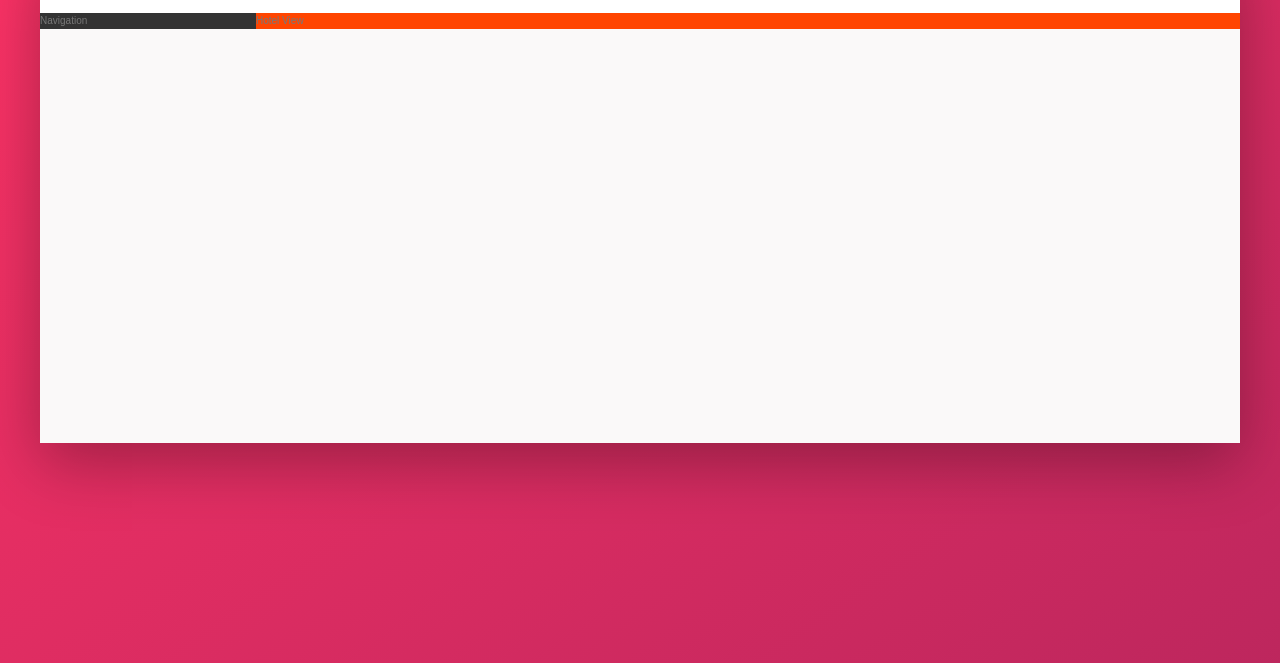
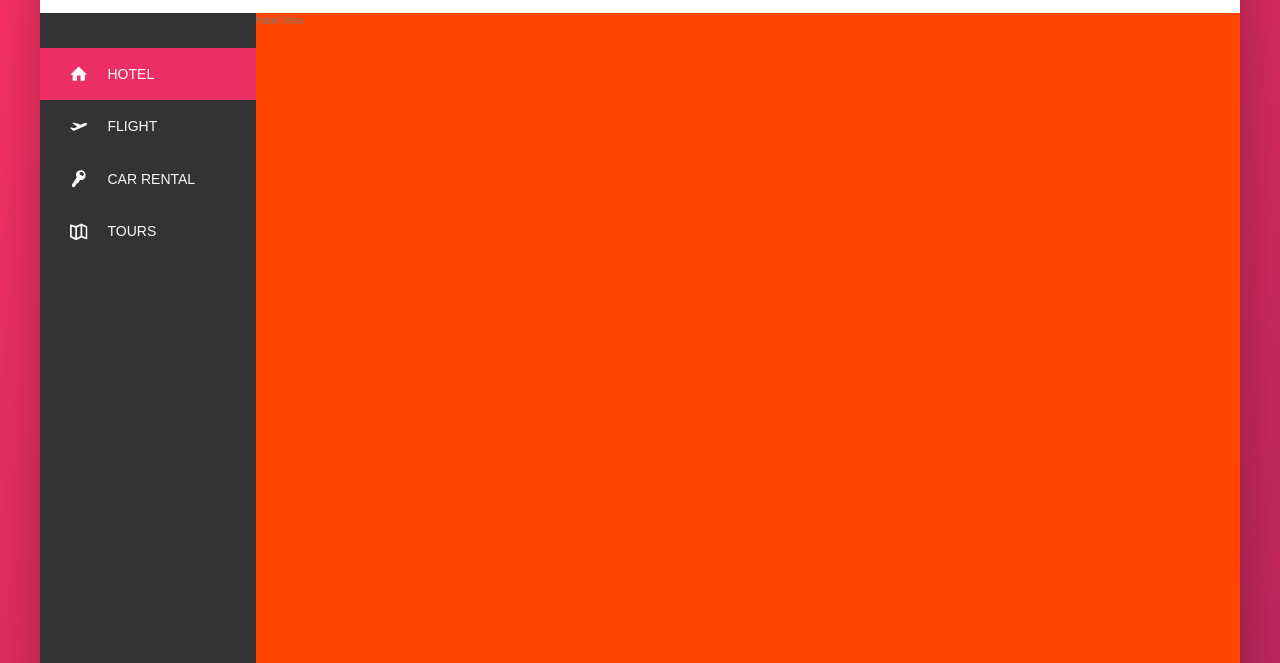
Before and after one commit to prinpadure/Flexbox-Trillo, a website: page index.html in a window 1280 px wide. Shown: the part 137-800 px from the top of the page. Drawn offline with nearby package versions, Linux system fonts and the light colour scheme; files that its build step writes are made by us from their sources.

Commit message:
commit of navigation

```diff
--- a/index.html
+++ b/index.html
@@ -57,7 +57,53 @@
                 </nav>
             </header>
             <div class="content">
-                <nav class="sidebar">Navigation</nav>
+                <nav class="sidebar">
+                    <ul class="side-nav">
+                        <li class="side-nav__item side-nav__item--active">
+                            <a href="#" class="side-nav__link">
+                                <svg class="side-nav__icon">
+                                    <use
+                                        xlink:href="img/sprite.svg#icon-home"
+                                    ></use>
+                                </svg>
+                                <span>Hotel</span>
+                            </a>
+                        </li>
+                        <li class="side-nav__item">
+                            <a href="#" class="side-nav__link">
+                                <svg class="side-nav__icon">
+                                    <use
+                                        xlink:href="img/sprite.svg#icon-aircraft-take-off"
+                                    ></use>
+                                </svg>
+                                <span>Flight</span>
+                            </a>
+                        </li>
+                        <li class="side-nav__item">
+                            <a href="#" class="side-nav__link">
+                                <svg class="side-nav__icon">
+                                    <use
+                                        xlink:href="img/sprite.svg#icon-key"
+                                    ></use>
+                                </svg>
+                                <span>Car rental</span>
+                            </a>
+                        </li>
+                        <li class="side-nav__item">
+                            <a href="#" class="side-nav__link">
+                                <svg class="side-nav__icon">
+                                    <use
+                                        xlink:href="img/sprite.svg#icon-map"
+                                    ></use>
+                                </svg>
+                                <span>Tours</span>
+                            </a>
+                        </li>
+                    </ul>
+                    <div class="legal">
+                        &copy; 2020 by trillo. All rights reserved
+                    </div>
+                </nav>
                 <main class="hotel-view">Hotel View</main>
             </div>
         </div>
--- a/sass/_components.scss
+++ b/sass/_components.scss
@@ -103,3 +103,63 @@
         }
     }
 }
+
+.side-nav {
+    font-size: 1.4rem;
+    list-style: none;
+    margin-top: 3.5rem;
+
+    &__item {
+        position: relative;
+        &::before {
+            content: "";
+            position: absolute;
+            top: 0;
+            left: 0;
+            height: 100%;
+            width: 3px;
+            background-color: var(--color-primary);
+            transform: scaleY(0);
+        }
+
+        &:hover::before,
+        &--active::before {
+            transform: scaleY(1);
+            width: 100%;
+            transition: transform 0.2s, width 0.4s cubic-bezier(1, 0, 0, 1) 0.2s,
+                background-color 0.1s;
+        }
+
+        &:active::before {
+            background-color: var(--color-primary-light);
+        }
+    }
+
+    &__link {
+        &:link,
+        &:visited {
+            display: flex;
+            align-items: center;
+            color: var(--color-grey-light-1);
+            text-decoration: none;
+            text-transform: uppercase;
+            padding: 1.5rem 3rem;
+            position: relative;
+            z-index: 10;
+        }
+    }
+
+    &__icon {
+        width: 1.75rem;
+        height: 1.75rem;
+        margin-right: 2rem;
+        fill: currentColor;
+    }
+}
+
+.legal {
+    font-size: 1.2rem;
+    color: var(--color-grey-light-4);
+    text-align: center;
+    padding: 2.5rem;
+}
--- a/sass/_layout.scss
+++ b/sass/_layout.scss
@@ -25,10 +25,15 @@
 .sidebar {
     background-color: var(--color-grey-dark-1);
     flex: 0 0 18%;
+    display: flex;
+    flex-direction: column;
+    justify-content: space-between;
 }
 
 .hotel-view {
     background-color: #fff;
+
+    height: 80rem;
     background-color: orangered;
     flex: 1;
 }
```
